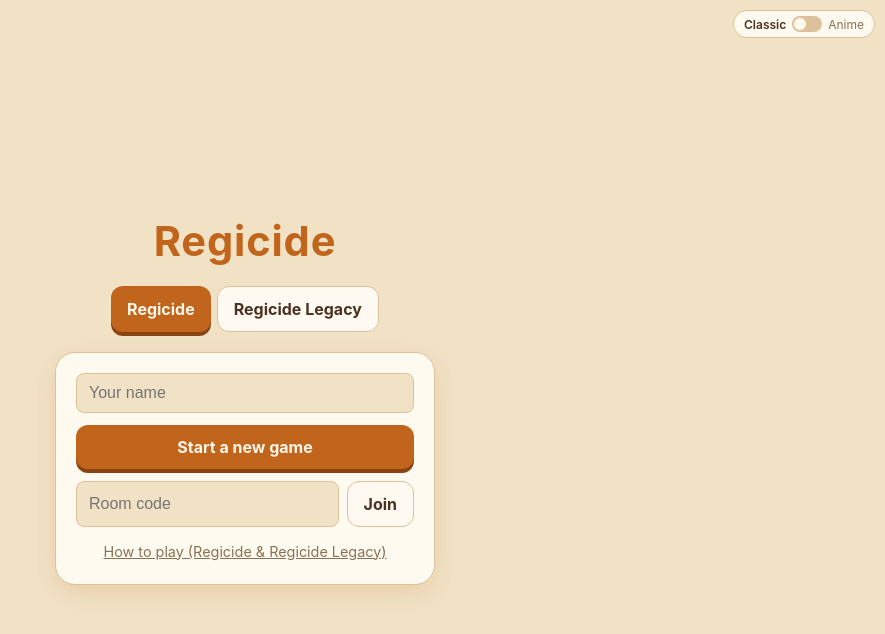
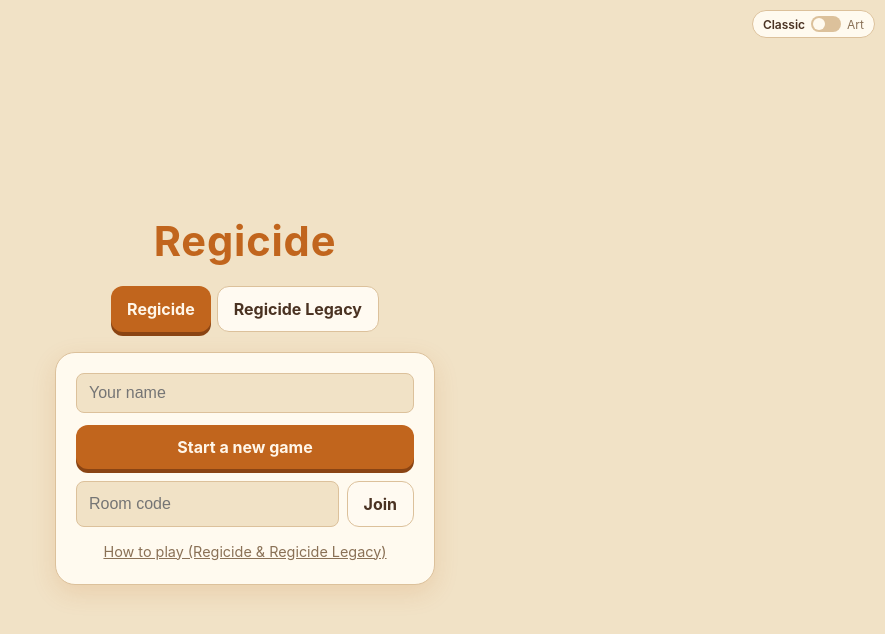
Before and after one commit to jjlinucb/regicide, a React (Vite) app in the folder packages/client/: page / in a window 1280 px wide. Shown: the top 634 px of the page, without its empty margins (395-1280 px from the left). Built offline with nearby package versions, Linux system fonts and the light colour scheme; no server answers.

Commit message:
Rename anime art toggle label to 'Art'

```diff
--- a/packages/client/src/components/ArtStyleToggle.tsx
+++ b/packages/client/src/components/ArtStyleToggle.tsx
@@ -9,7 +9,7 @@ export function ArtStyleToggle() {
       <span className="art-style-switch" data-on={style === 'anime'}>
         <span className="knob" />
       </span>
-      <span className={style === 'anime' ? 'active' : ''}>Anime</span>
+      <span className={style === 'anime' ? 'active' : ''}>Art</span>
     </button>
   );
 }
```
